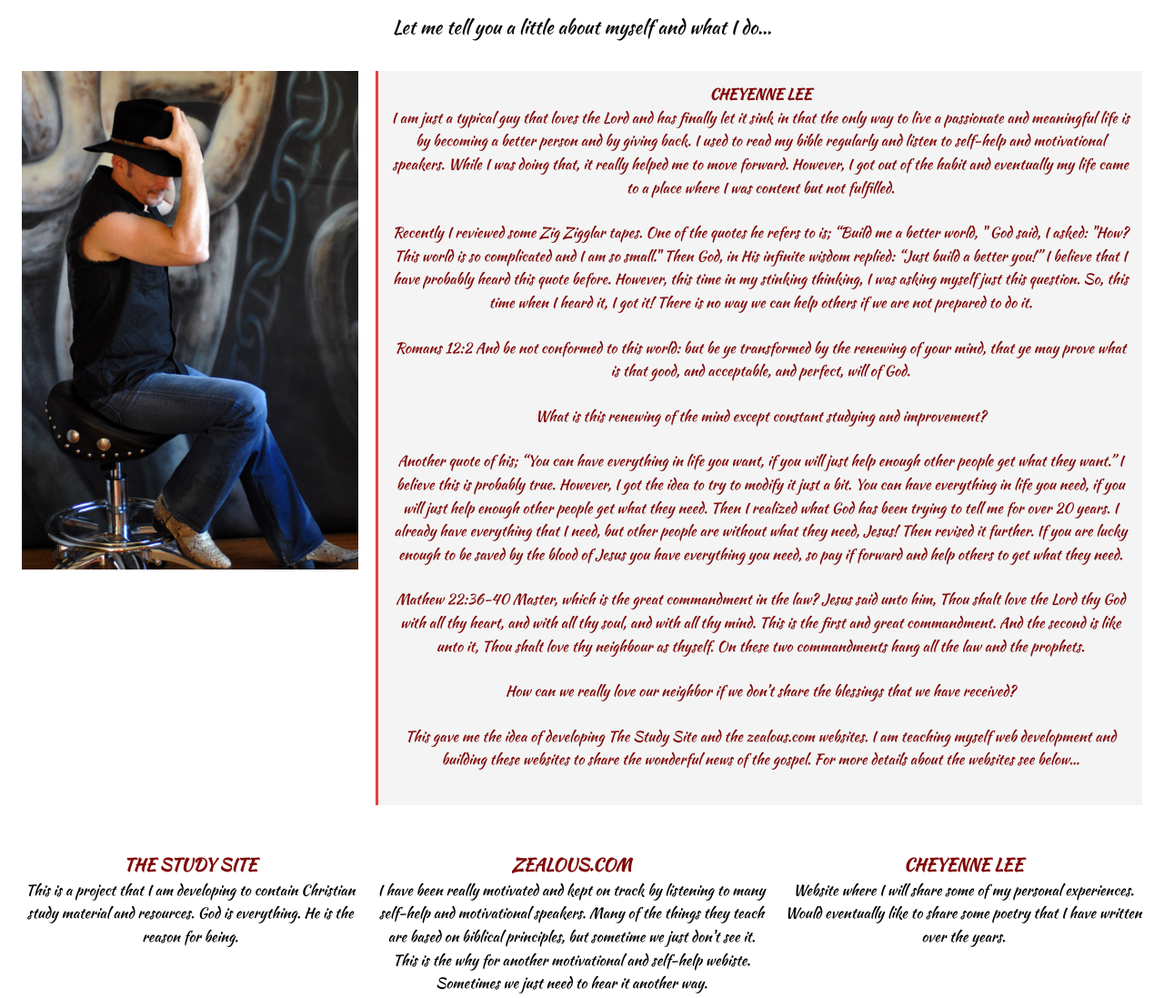
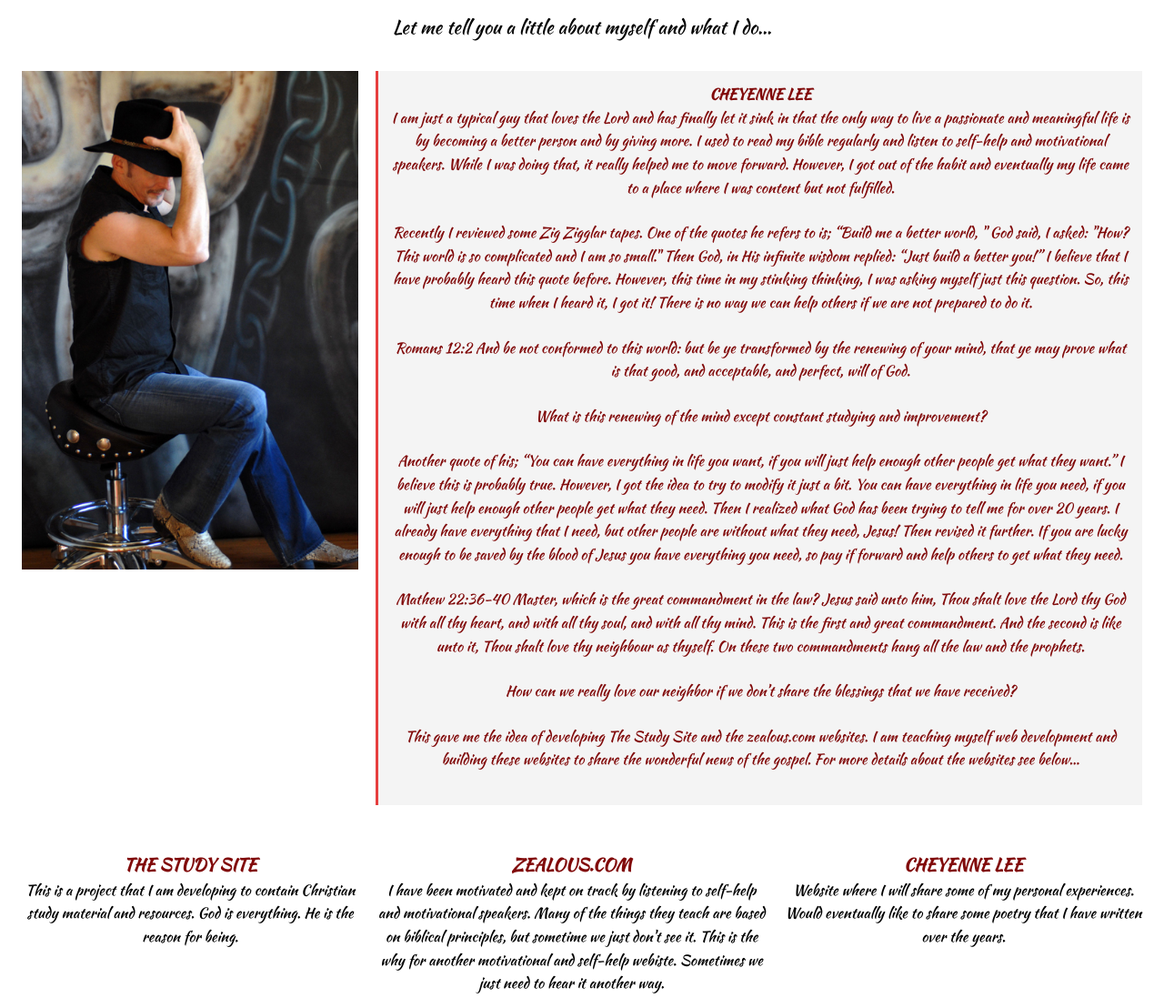
Before and after one commit to DrChimera/Cheyenne, a website: page dist/about.html in a window 1280 px wide. Shown: the part 203-1300 px from the top of the page at 91% size. Drawn offline with Linux system fonts and the light colour scheme.

Commit message:
Fixed Title

```diff
--- a/dist/about.html
+++ b/dist/about.html
@@ -19,7 +19,7 @@
       rel="stylesheet"
     />
     <link rel="stylesheet" href="css/main.css" />
-    <title>About Me | UI/UX Designer & Photographer</title>
+    <title>About Me | Evangelist</title>
   </head>
   <body>
     <!-- Header -->
@@ -52,7 +52,7 @@
             <p>
               I am just a typical guy that loves the Lord and has finally let it
               sink in that the only way to live a passionate and meaningful life
-              is by becoming a better person and by giving back. I used to read
+              is by becoming a better person and by giving more. I used to read
               my bible regularly and listen to self-help and motivational
               speakers. While I was doing that, it really helped me to move
               forward. However, I got out of the habit and eventually my life
@@ -129,11 +129,11 @@
               >
             </h3>
             <p>
-              I have been really motivated and kept on track by listening to
-              many self-help and motivational speakers. Many of the things they
-              teach are based on biblical principles, but sometime we just don't
-              see it. This is the why for another motivational and self-help
-              webiste. Sometimes we just need to hear it another way.
+              I have been motivated and kept on track by listening to self-help
+              and motivational speakers. Many of the things they teach are based
+              on biblical principles, but sometime we just don't see it. This is
+              the why for another motivational and self-help webiste. Sometimes
+              we just need to hear it another way.
             </p>
           </div>
           <div class="award-3">
```
Also changed, not shown: dist/index.html (+1 -1 lines).
